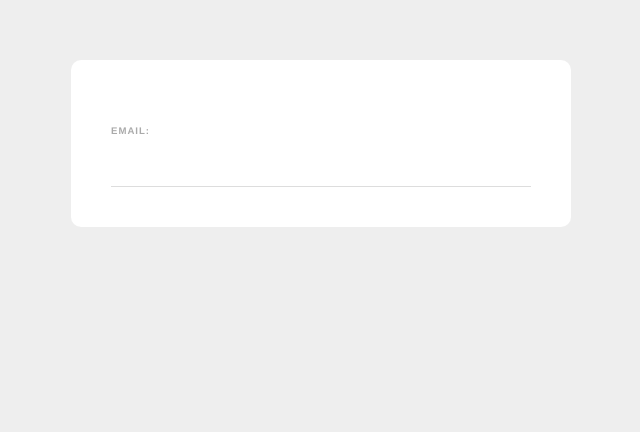
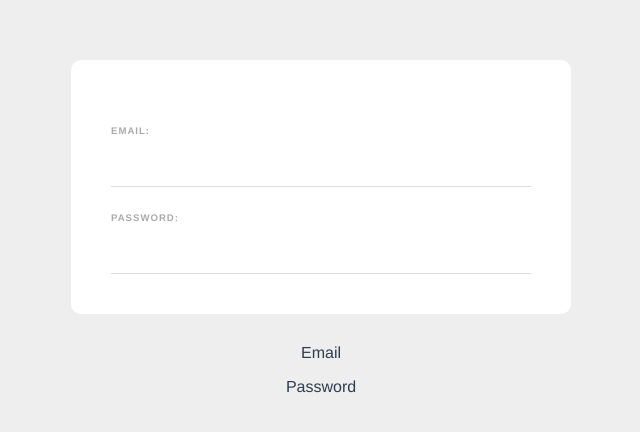
Before and after one commit to shahidsarker/vue-web-form, a Vue app: page / in a window 1280 px wide. Shown: the top 432 px of the page, without its empty margins (319-959 px from the left). Built offline with nearby package versions, Linux system fonts and the light colour scheme.

Commit message:
email and ps fields

```diff
--- a/src/components/SignupForm.vue
+++ b/src/components/SignupForm.vue
@@ -1,12 +1,24 @@
 <template>
   <form>
     <label>Email:</label>
-    <input type="email" required />
+    <input type="email" v-model="email" required />
+    <label>Password:</label>
+    <input type="password" v-model="password" required />
   </form>
+
+  <p>Email {{ email }}</p>
+  <p>Password {{ password }}</p>
 </template>
 
 <script>
-export default {};
+export default {
+  data() {
+    return {
+      email: "",
+      password: "",
+    };
+  },
+};
 </script>
 
 <style>
```
